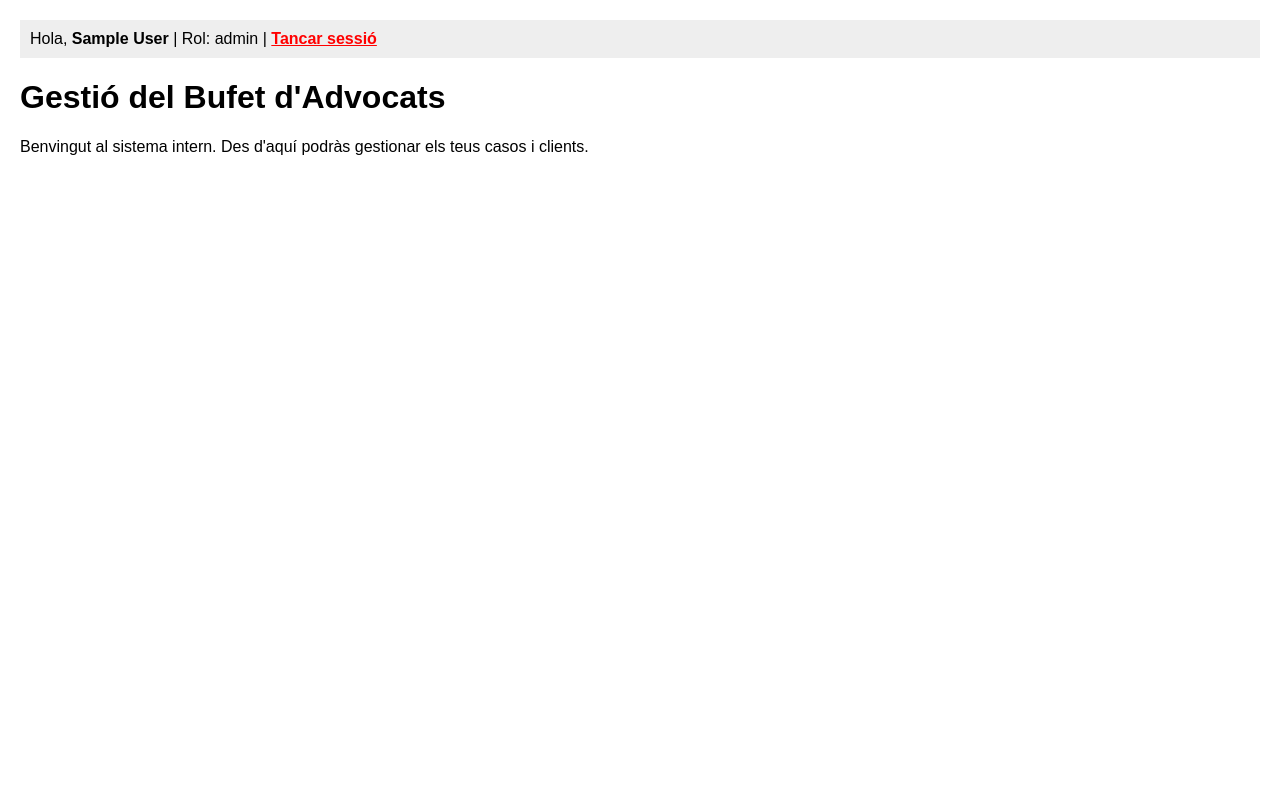
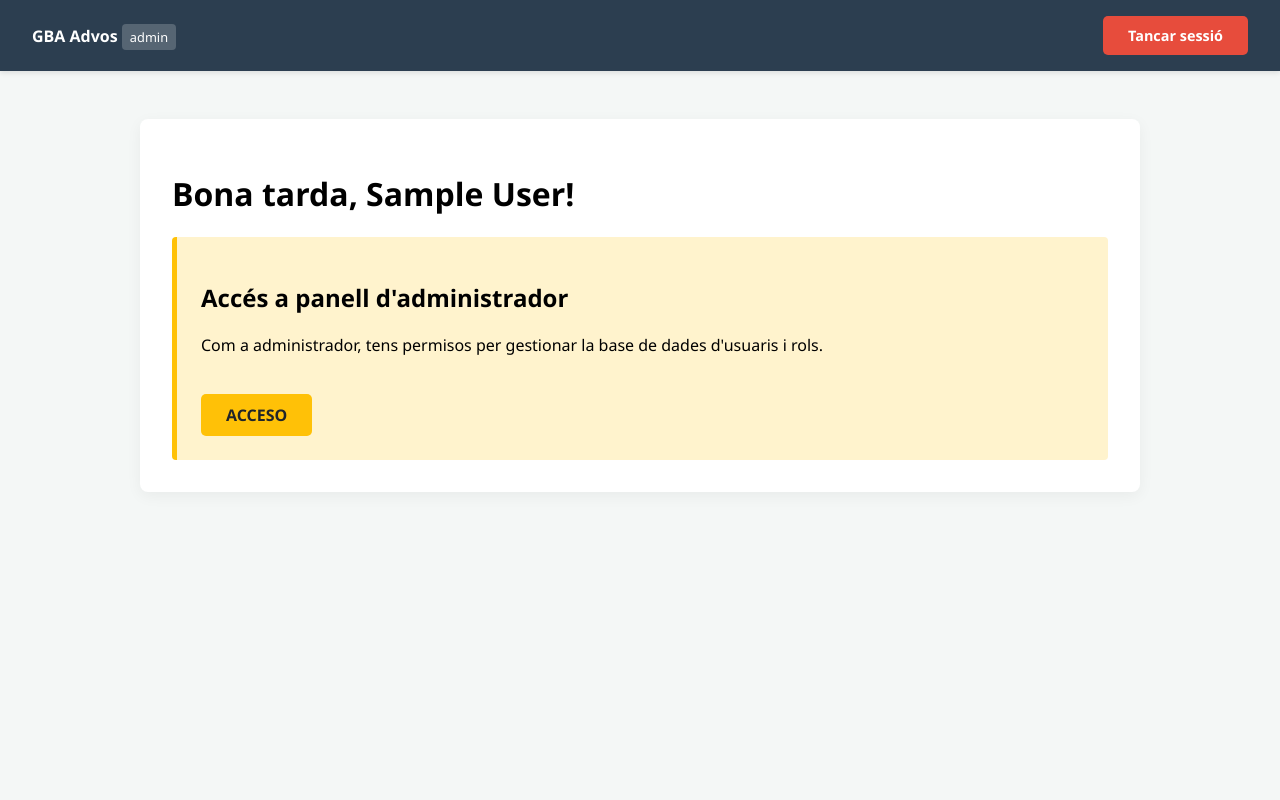
Before and after one commit to impinianyi-sys/PHP_GBA, a PHP site: page /dashboard.php in a window 1280 px wide. Run offline with PHP 8.4, Linux system fonts and the light colour scheme; the visitor is signed in with stand-in values (Sample User, id 1).

Commit message:
Modificacion del dashboard para cumplir con el control de acceso por roles

```diff
--- a/src/auth/dashboard.php
+++ b/src/auth/dashboard.php
@@ -11,23 +11,154 @@ if (!isset($_SESSION['usuari_id'])) {
 <html lang="ca">
 <head>
     <meta charset="UTF-8">
-    <title>Panel de Control - Bufet GBA</title>
+    <meta name="viewport" content="width=device-width, initial-scale=1.0">
+    <title>Dashboard - Bufet GBA</title>
     <style>
-        body { font-family: sans-serif; margin: 20px; }
-        .nav { background: #eee; padding: 10px; margin-bottom: 20px; }
-        .btn-logout { color: red; font-weight: bold; }
+        :root {
+            --primary: #2c3e50;
+            --accent: #3498db;
+            --admin-bg: #fff3cd;
+            --admin-border: #ffeeba;
+            --user-bg: #d1ecf1;
+            --user-border: #bee5eb;
+            --danger: #e74c3c;
+        }
+
+        body {
+            font-family: 'Segoe UI', Tahoma, Geneva, Verdana, sans-serif;
+            background-color: #f4f7f6;
+            margin: 0;
+            display: flex;
+            flex-direction: column;
+            min-height: 100vh;
+        }
+
+        header {
+            background-color: var(--primary);
+            color: white;
+            padding: 1rem 2rem;
+            display: flex;
+            justify-content: space-between;
+            align-items: center;
+            box-shadow: 0 2px 5px rgba(0,0,0,0.1);
+        }
+
+        .container {
+            padding: 2rem;
+            max-width: 1000px;
+            margin: 0 auto;
+            width: 100%;
+        }
+
+        .card {
+            background: white;
+            border-radius: 8px;
+            padding: 2rem;
+            box-shadow: 0 4px 15px rgba(0,0,0,0.05);
+            margin-top: 1rem;
+        }
+
+        .admin-section {
+            background-color: var(--admin-bg);
+            border-left: 5px solid #ffc107;
+            padding: 1.5rem;
+            border-radius: 4px;
+        }
+
+        .user-section {
+            background-color: var(--user-bg);
+            border-left: 5px solid var(--accent);
+            padding: 1.5rem;
+            border-radius: 4px;
+        }
+
+        .btn {
+            display: inline-block;
+            padding: 10px 25px;
+            border-radius: 5px;
+            text-decoration: none;
+            font-weight: bold;
+            transition: transform 0.2s, opacity 0.2s;
+            cursor: pointer;
+        }
+
+        .btn:hover {
+            opacity: 0.9;
+            transform: translateY(-2px);
+        }
+
+        .btn-admin {
+            background-color: #ffc107;
+            color: #212529;
+            border: none;
+        }
+
+        .btn-logout {
+            color: white;
+            background-color: var(--danger);
+            font-size: 0.9rem;
+        }
+
+        .welcome-msg {
+            font-size: 1.2rem;
+            margin-bottom: 0.5rem;
+        }
+
+        .badge {
+            padding: 4px 8px;
+            border-radius: 4px;
+            font-size: 0.8rem;
+            background: rgba(255,255,255,0.2);
+        }
     </style>
 </head>
 <body>
 
-    <div class="nav">
-        <span>Hola, <strong><?php echo htmlspecialchars($_SESSION['nom_usuari']); ?></strong></span> |
-        <span>Rol: <?php echo htmlspecialchars($_SESSION['rol']); ?></span> |
-        <a href="logout.php" class="btn-logout">Tancar sessió</a>
+    <header>
+        <div>
+            <strong>GBA Advos</strong>
+            <span class="badge"><?= htmlspecialchars($_SESSION['rol']) ?></span>
+        </div>
+        <a href="logout.php" class="btn btn-logout" id="logoutBtn">Tancar sessió</a>
+    </header>
+
+    <div class="container">
+        <div class="card">
+            <h1 id="greeting">Hola, <?= htmlspecialchars($_SESSION['nom_usuari']) ?>!</h1>
+
+            <?php if ($_SESSION['rol'] === 'admin'): ?>
+                <div class="admin-section">
+                    <h2>Accés a panell d'administrador</h2>
+                    <p>Com a administrador, tens permisos per gestionar la base de dades d'usuaris i rols.</p>
+                    <br>
+                    <a href="admin_usuarios.php" class="btn btn-admin">ACCESO</a>
+                </div>
+            <?php else: ?>
+                <div class="user-section">
+                    <h3>Panell d'Advocat</h3>
+                    <p>Aquí es tu sistema internos donde apareceran tus casos y clientes.</p>
+                </div>
+            <?php endif; ?>
+        </div>
     </div>
 
-    <h1>Gestió del Bufet d'Advocats</h1>
-    <p>Benvingut al sistema intern. Des d'aquí podràs gestionar els teus casos i clients.</p>
+    <script>
+        const greeting = document.getElementById('greeting');
+        const hora = new Date().getHours();
+        let salutacio = "Hola";
+
+        if (hora < 12) salutacio = "Bon dia";
+        else if (hora < 20) salutacio = "Bona tarda";
+        else salutacio = "Bon vespre";
+
+        greeting.innerHTML = `${salutacio}, <?= htmlspecialchars($_SESSION['nom_usuari']) ?>!`;
+
+        document.getElementById('logoutBtn').addEventListener('click', function(e) {
+            if (!confirm('Segur que vols tancar la sessió?')) {
+                e.preventDefault();
+            }
+        });
+    </script>
 
 </body>
 </html>
```
